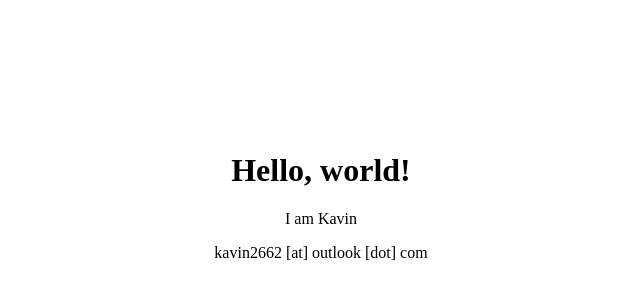
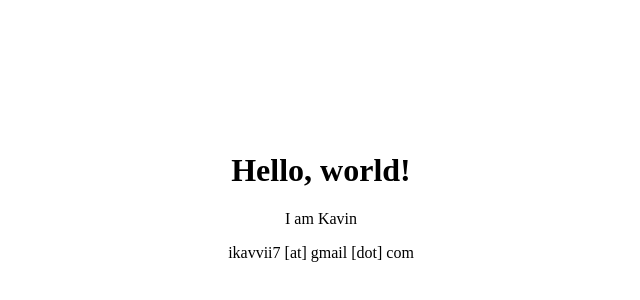
Before and after one commit to ikavvii/ikavvii.github.io, a plain HTML site: page index.html in a window 1280 px wide. Shown: the part 204-504 px from the top of the page, 319-959 px from the left. Drawn offline with Linux system fonts and the light colour scheme.

Commit message:
Change email address in index.html
Updated email address in the HTML body.

```diff
--- a/index.html
+++ b/index.html
@@ -19,7 +19,7 @@
     <div>
       <h1>Hello, world!</h1>
       <p>I am Kavin</p>
-      <p>kavin2662 [at] outlook [dot] com</p>
+      <p>ikavvii7 [at] gmail [dot] com</p>
     </div>
   </body>
 </html>
```
